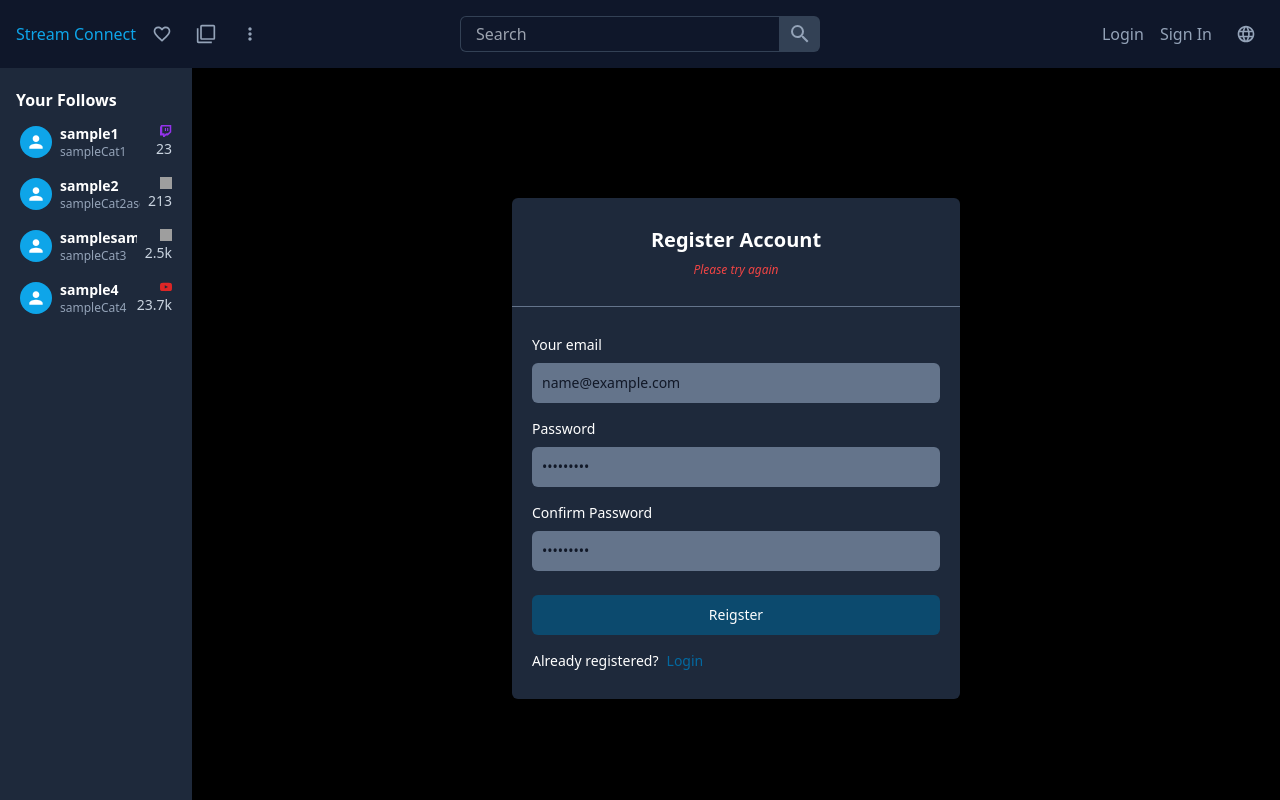
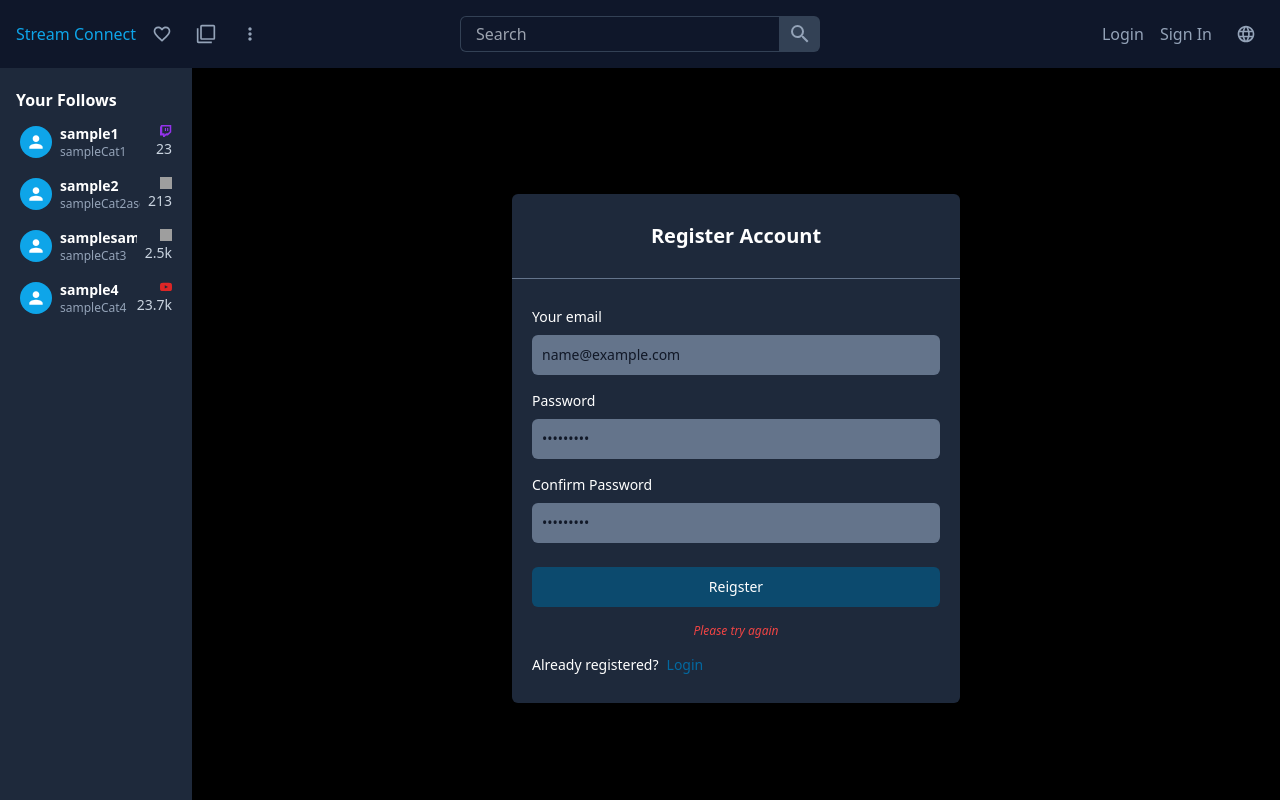
Before and after one commit to Young-YKStudio/StreamConn, a Next.js app: page /register in a window 1280 px wide. Both pictures are taken after typing "name@example.com", "Sample123", "Sample123" into the empty fields and a click on the button "Reigster". Built offline with nearby package versions, Linux system fonts and the light colour scheme; no server answers; grey boxes are pictures that could not be loaded.

Commit message:
next-auth beta installed

```diff
--- a/package.json
+++ b/package.json
@@ -14,6 +14,7 @@
     "mongodb": "^6.3.0",
     "mongoose": "^8.0.3",
     "next": "14.0.4",
+    "next-auth": "^5.0.0-beta.4",
     "react": "^18",
     "react-dom": "^18",
     "react-icons": "^4.12.0",
--- a/src/app/(auth)/register/page.jsx
+++ b/src/app/(auth)/register/page.jsx
@@ -64,7 +64,6 @@ const Register = () => {
           <h3 className='text-xl font-semibold'>
             Register Account
           </h3>
-          {message !== '' && <p className='text-red-500 italic pt-2 text-xs'>{message}</p>}
         </div>
 
         {/* body */}
@@ -84,6 +83,7 @@ const Register = () => {
             </div>
             <div className='flex flex-col gap-4 pt-2'>
               <button type='submit' className='w-full bg-sky-900 hover:bg-sky-500 font-medium rounded-md text-sm px-5 py-2.5 text-center'>Reigster</button>
+              {message !== '' && <p className='text-red-500 italic text-center text-xs'>{message}</p>}
               <div className='flex flex-row gap-2 text-sm'>
                 <p>Already registered?</p>
                 <Link href='/login' className='text-sky-700 hover:text-sky-500'>Login</Link>
```
Also changed, not shown: 1 other file (tests, documents, lock files or other folders).
